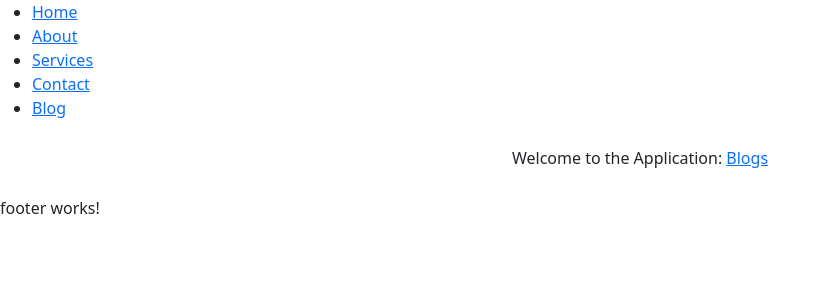
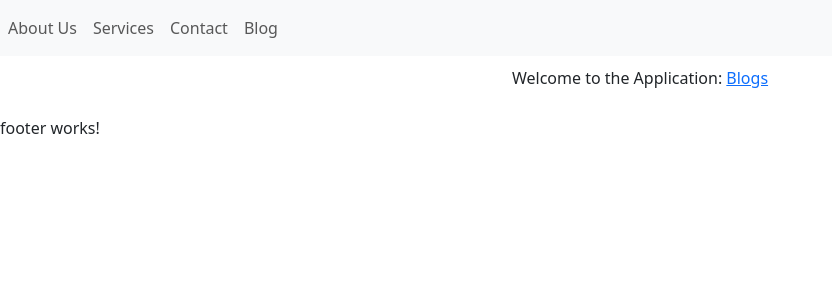
Before and after one commit to thato-c/automatic-computing-machine, an Angular app in the folder TechRepairs/: page / in a window 1280 px wide. Shown: the top 300 px of the page, without its empty margins (0-832 px from the left). Built offline with nearby package versions, Linux system fonts and the light colour scheme.

Commit message:
Update Navigation Bar

```diff
--- a/TechRepairs/angular.json
+++ b/TechRepairs/angular.json
@@ -28,7 +28,6 @@
             ],
             "styles": [
               "node_modules/bootstrap/dist/css/bootstrap.min.css",
-              "node_modules/bootstrap-icons/font/bootstrap-icons.css",
               "src/styles.css"
             ],
             "scripts": [
--- a/TechRepairs/package.json
+++ b/TechRepairs/package.json
@@ -17,6 +17,7 @@
     "@angular/platform-browser": "^19.2.0",
     "@angular/platform-browser-dynamic": "^19.2.0",
     "@angular/router": "^19.2.0",
+    "bootstrap": "^5.3.8",
     "rxjs": "~7.8.0",
     "tslib": "^2.3.0",
     "zone.js": "~0.15.0"
--- a/TechRepairs/src/app/shared/navbar/navbar.component.html
+++ b/TechRepairs/src/app/shared/navbar/navbar.component.html
@@ -1,17 +1,8 @@
-<ul>
-    <li>
-        <a href="">Home</a>
-    </li>
-    <li>
-        <a href="about">About</a>
-    </li>
-    <li>
-        <a href="services">Services</a>
-    </li>
-    <li>
-        <a href="contact">Contact</a>
-    </li>
-    <li>
-        <a href="blog">Blog</a>
-    </li>
-</ul>
+<nav class="navbar navbar-expand-lg navbar-light bg-light">
+    <div class="navbar-nav">
+        <a class="nav-item nav-link" href="about">About Us</a>
+        <a class="nav-item nav-link" href="services">Services</a>
+        <a class="nav-item nav-link" href="contact">Contact</a>
+        <a class="nav-item nav-link" href="blog">Blog</a>
+    </div>
+</nav>
```
Also changed, not shown: 1 other file (tests, documents, lock files or other folders).
